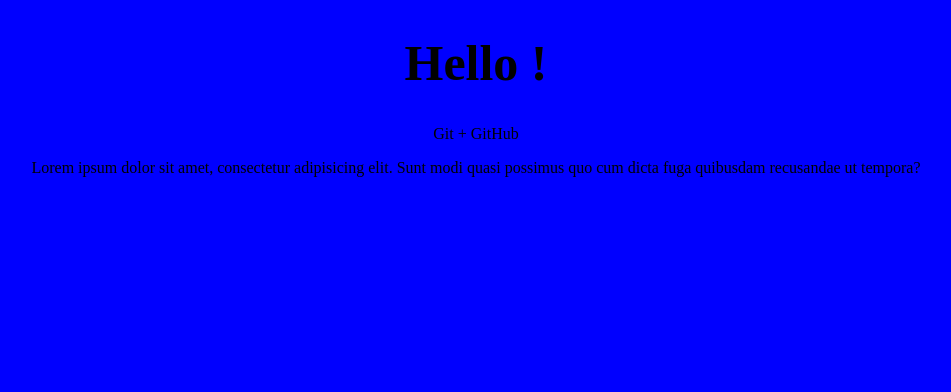
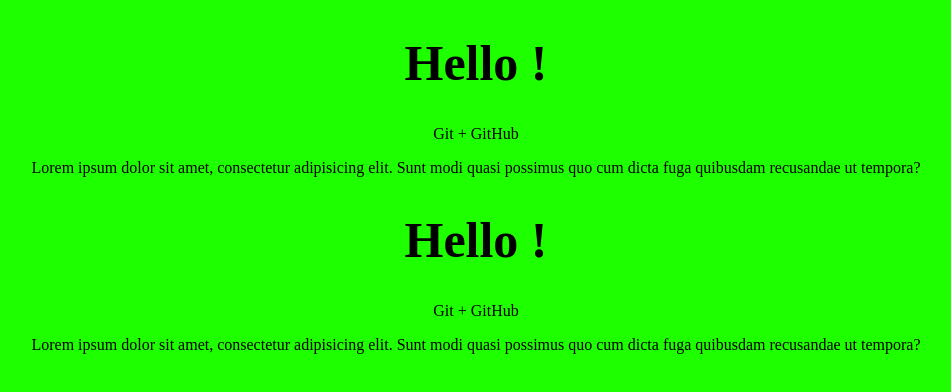
Before and after one commit to Allaga19/gittest-, a plain HTML site: page index.html in a window 1280 px wide. Shown: the whole page, without its empty margins (164-1115 px from the left). Drawn offline with Linux system fonts and the light colour scheme.

Commit message:
ветка about и работа сней

```diff
--- a/css/main.css
+++ b/css/main.css
@@ -1,5 +1,5 @@
 body  {
-    background-color: blue;
+    background-color: #1eff00;
     text-align: center;
 }
 // новый комент
--- a/index.html
+++ b/index.html
@@ -12,5 +12,10 @@
     <p>Lorem ipsum dolor sit amet, consectetur adipisicing elit.
         Sunt modi quasi possimus quo cum dicta fuga quibusdam recusandae ut tempora?
     </p>
+    <h1>Hello !</h1>
+    <p>Git + GitHub</p>
+    <p>Lorem ipsum dolor sit amet, consectetur adipisicing elit.
+        Sunt modi quasi possimus quo cum dicta fuga quibusdam recusandae ut tempora?
+    </p>
 </body>
 </html>
```
